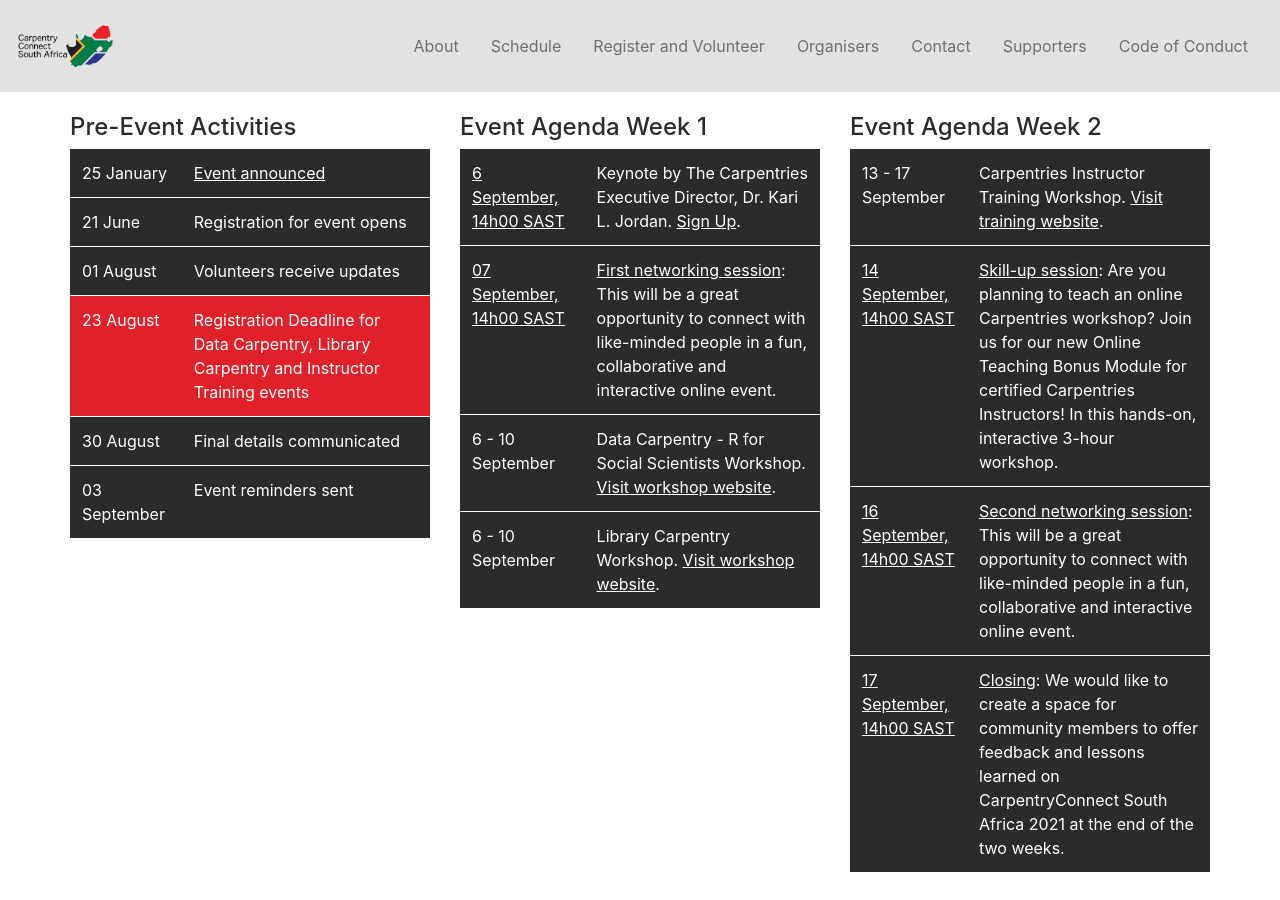
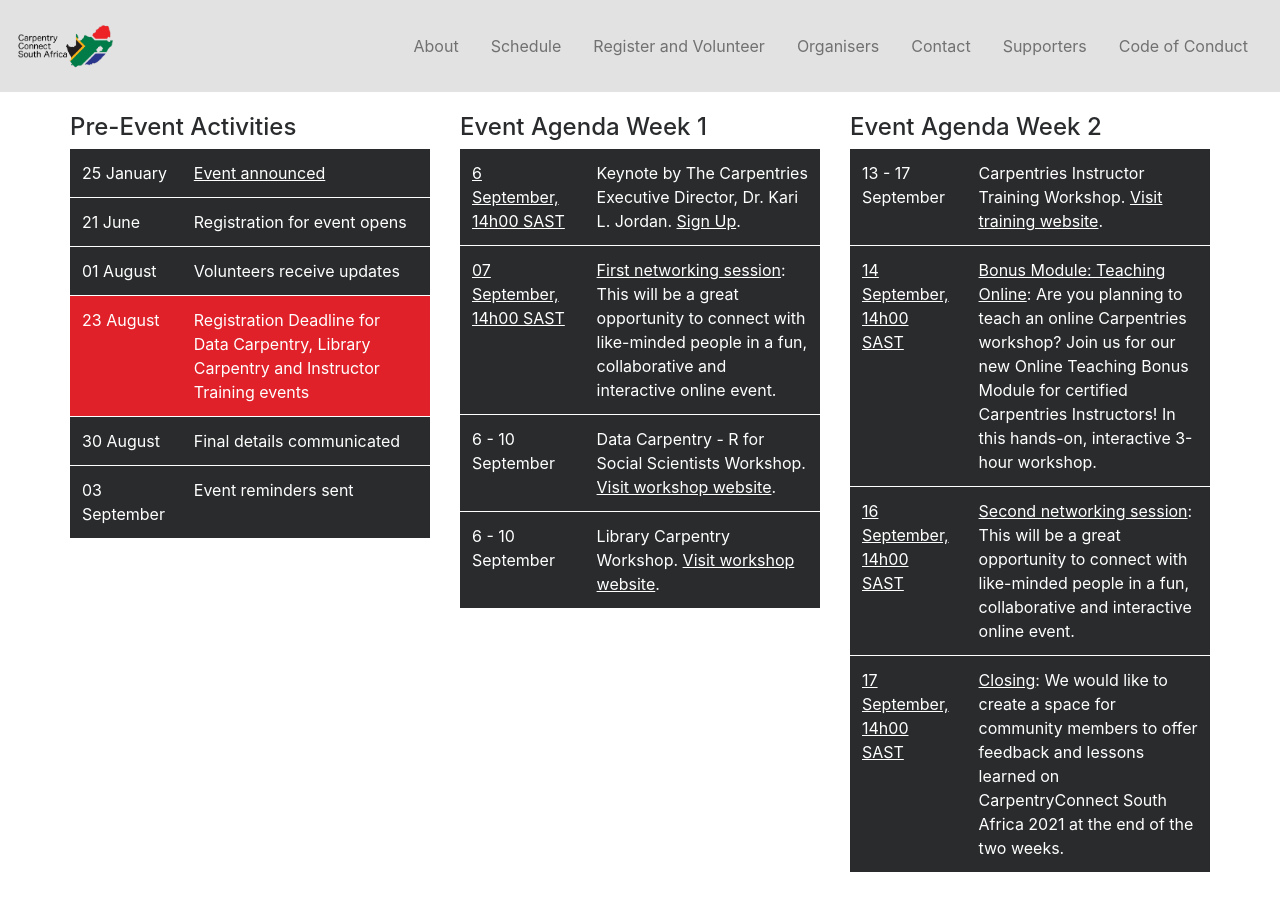
Before and after one commit to CarpentryConnect/za.carpentryconnect.org, a Jekyll site: the page built from index.html, in a window 1280 px wide and 900 px high, scrolled down 1835 px. Built offline with Jekyll 4.4.1, drawn with Linux system fonts in a browser that asks for light colours; nearby versions of some CDN libraries.

Commit message:
Update index.html

```diff
--- a/index.html
+++ b/index.html
@@ -181,7 +181,7 @@
                       <a href ="https://www.timeanddate.com/worldclock/fixedtime.html?msg=SkillUp%20Session&iso=20210914T12">14 September, 14h00 SAST</a>
                   </td>
                   <td>
-                      <a href = "https://www.eventbrite.com/e/bonus-module-teaching-online-sep-14-carpentryconnect-south-africa-2021-tickets-158892671257">Skill-up session</a>: Are you planning to teach an online Carpentries workshop? Join us for our new Online Teaching Bonus Module for certified Carpentries Instructors! In this hands-on, interactive 3-hour workshop.
+                      <a href = "https://www.eventbrite.com/e/bonus-module-teaching-online-sep-14-carpentryconnect-south-africa-2021-tickets-158892671257">Bonus Module: Teaching Online</a>: Are you planning to teach an online Carpentries workshop? Join us for our new Online Teaching Bonus Module for certified Carpentries Instructors! In this hands-on, interactive 3-hour workshop.
                   </td>
               </tr>
               <tr>
```
